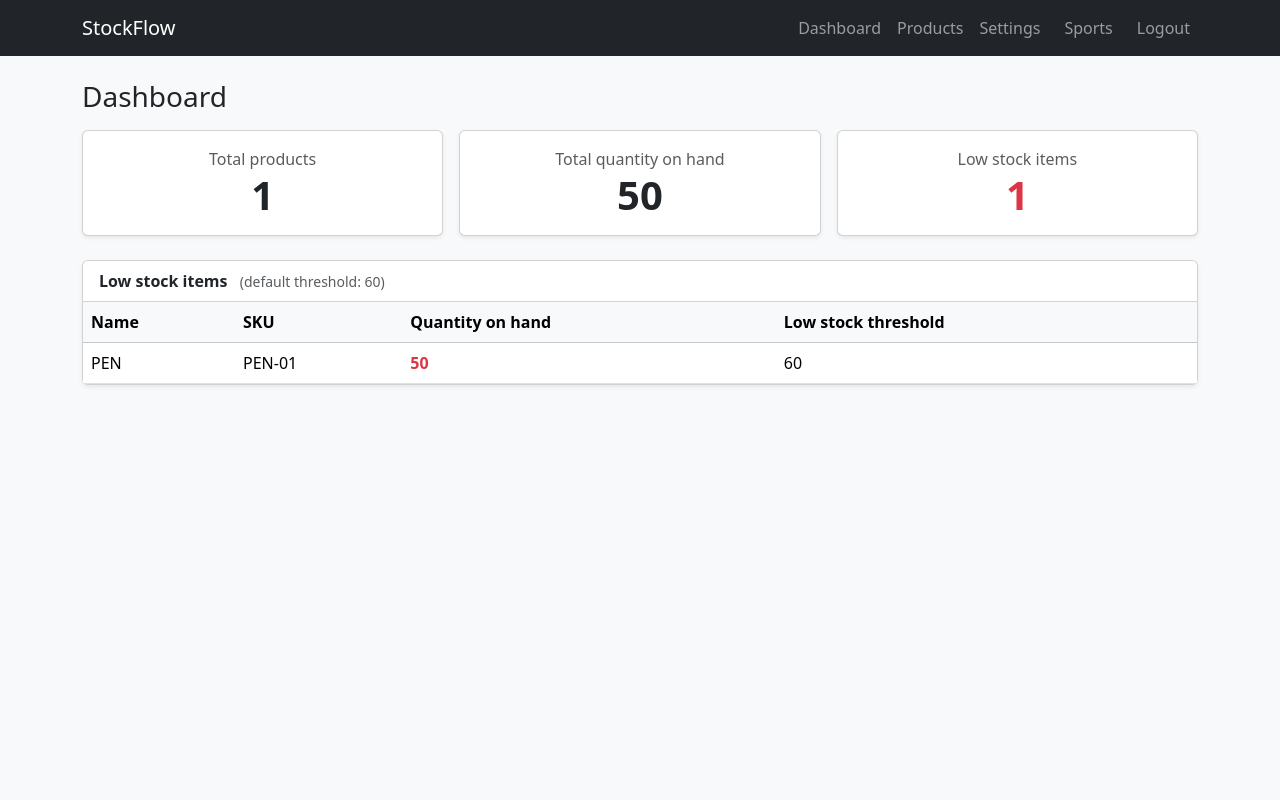
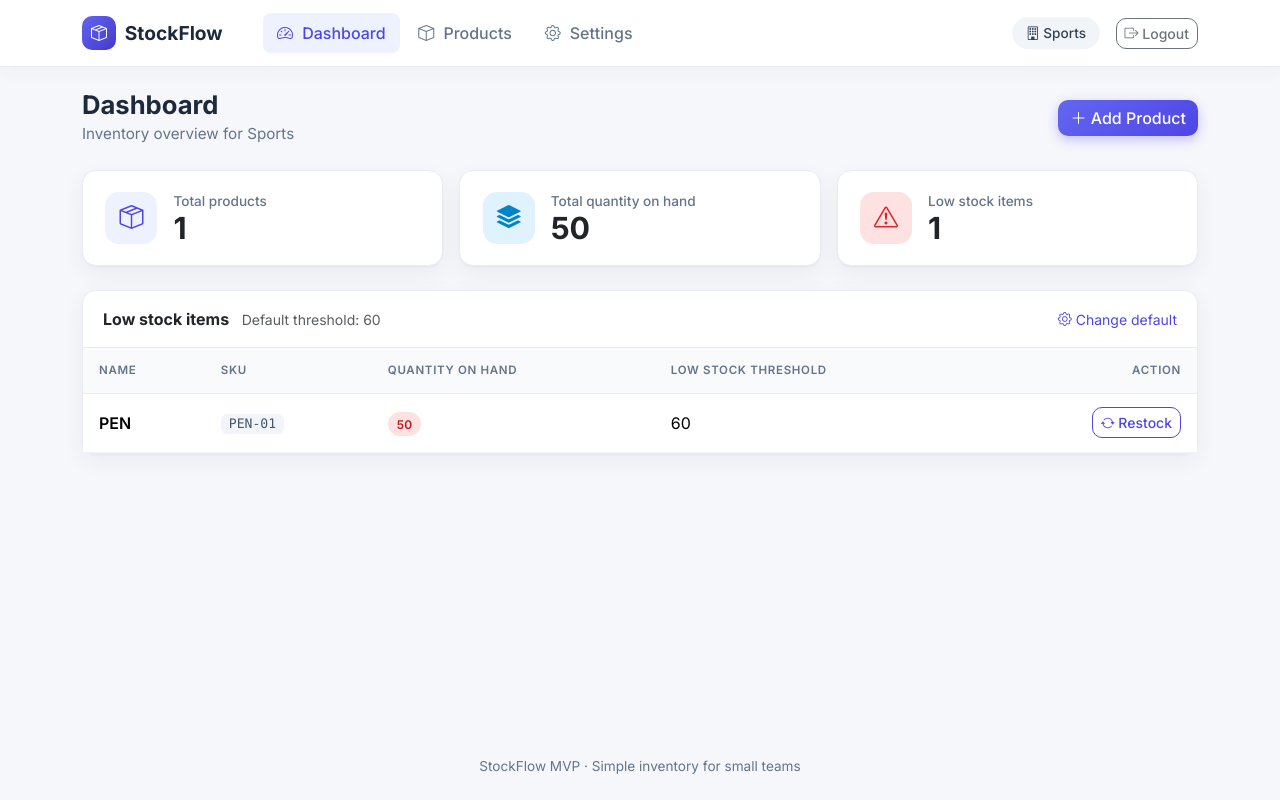
Before and after one commit to tejavaadakatu/stockflow, a Flask app: page /dashboard in a window 1280 px wide. Run offline with Flask 3, Linux system fonts and the light colour scheme; a user stored in the database is signed in.

Commit message:
Redesign UI

```diff
--- /dev/null
+++ b/static/style.css
@@ -0,0 +1,286 @@
+:root {
+    --brand: #4f46e5;
+    --brand-dark: #4338ca;
+    --bg: #f5f7fb;
+    --text: #1e293b;
+    --muted: #64748b;
+    --border: #e8ecf3;
+}
+
+body {
+    font-family: "Inter", "Segoe UI", system-ui, sans-serif;
+    background: var(--bg);
+    color: var(--text);
+    min-height: 100vh;
+    display: flex;
+    flex-direction: column;
+}
+
+main { flex: 1; }
+
+h1, h2, h3, h4 { font-weight: 700; }
+
+a { color: var(--brand); text-decoration: none; }
+a:hover { color: var(--brand-dark); }
+
+/* ---------- Navbar ---------- */
+.app-navbar {
+    background: #fff;
+    padding: 0.7rem 0;
+    box-shadow: 0 1px 0 var(--border), 0 4px 20px rgba(15, 23, 42, 0.04);
+}
+
+.app-navbar .navbar-brand {
+    font-weight: 700;
+    font-size: 1.2rem;
+    color: var(--text);
+}
+
+.brand-logo {
+    display: inline-flex;
+    width: 34px;
+    height: 34px;
+    border-radius: 10px;
+    background: linear-gradient(135deg, #6366f1, #4338ca);
+    color: #fff;
+    align-items: center;
+    justify-content: center;
+    margin-right: 0.55rem;
+    font-size: 1rem;
+}
+
+.app-navbar .nav-link {
+    color: var(--muted);
+    font-weight: 500;
+    border-radius: 8px;
+    padding: 0.5rem 0.9rem !important;
+}
+
+.app-navbar .nav-link i { margin-right: 0.3rem; }
+
+.app-navbar .nav-link:hover,
+.app-navbar .nav-link.active {
+    background: #eef2ff;
+    color: var(--brand);
+}
+
+.org-pill {
+    background: #f1f5f9;
+    color: #334155;
+    padding: 0.35rem 0.85rem;
+    border-radius: 999px;
+    font-size: 0.85rem;
+    font-weight: 500;
+}
+
+/* ---------- Page header ---------- */
+.page-head {
+    display: flex;
+    justify-content: space-between;
+    align-items: center;
+    flex-wrap: wrap;
+    gap: 1rem;
+    margin-bottom: 1.5rem;
+}
+
+.page-title { font-size: 1.6rem; margin: 0; }
+.page-sub { color: var(--muted); margin: 0.15rem 0 0; font-size: 0.95rem; }
+
+/* ---------- Cards ---------- */
+.card {
+    border: 1px solid var(--border);
+    border-radius: 14px;
+    box-shadow: 0 1px 2px rgba(15, 23, 42, 0.04), 0 8px 24px rgba(15, 23, 42, 0.05);
+}
+
+.card.shadow-sm {
+    box-shadow: 0 1px 2px rgba(15, 23, 42, 0.04), 0 8px 24px rgba(15, 23, 42, 0.05) !important;
+}
+
+.card-header {
+    background: #fff;
+    border-bottom: 1px solid var(--border);
+    border-radius: 14px 14px 0 0 !important;
+    padding: 1rem 1.25rem;
+}
+
+/* ---------- Dashboard stat cards ---------- */
+.stat-card {
+    flex-direction: row;
+    align-items: center;
+    gap: 1rem;
+    padding: 1.25rem 1.4rem;
+    transition: transform 0.15s, box-shadow 0.15s;
+}
+
+.stat-card:hover { transform: translateY(-3px); }
+
+.stat-icon {
+    width: 52px;
+    height: 52px;
+    border-radius: 14px;
+    display: flex;
+    align-items: center;
+    justify-content: center;
+    font-size: 1.5rem;
+    flex-shrink: 0;
+}
+
+.icon-indigo { background: #eef2ff; color: #4f46e5; }
+.icon-sky { background: #e0f2fe; color: #0284c7; }
+.icon-red { background: #fee2e2; color: #dc2626; }
+.icon-green { background: #dcfce7; color: #16a34a; }
+
+.stat-label { color: var(--muted); font-size: 0.85rem; font-weight: 500; }
+.stat-value { font-size: 1.9rem; font-weight: 700; line-height: 1.1; }
+
+/* ---------- Tables ---------- */
+.table { margin-bottom: 0; }
+
+.table thead th {
+    background: #f8fafc;
+    text-transform: uppercase;
+    font-size: 0.72rem;
+    letter-spacing: 0.06em;
+    color: var(--muted);
+    font-weight: 600;
+    border-bottom: 1px solid var(--border);
+}
+
+.table > :not(caption) > * > * { padding: 0.85rem 1rem; }
+.table tbody td { border-color: #f1f5f9; vertical-align: middle; }
+
+.sku {
+    font-family: Consolas, monospace;
+    background: #f1f5f9;
+    color: #475569;
+    padding: 0.15rem 0.5rem;
+    border-radius: 6px;
+    font-size: 0.82rem;
+}
+
+.badge-soft {
+    padding: 0.4em 0.75em;
+    border-radius: 999px;
+    font-weight: 600;
+    font-size: 0.75rem;
+}
+
+.badge-soft-danger { background: #fee2e2; color: #b91c1c; }
+.badge-soft-success { background: #dcfce7; color: #15803d; }
+
+.empty-state {
+    text-align: center;
+    padding: 2.5rem 1rem;
+    color: var(--muted);
+}
+
+.empty-state i {
+    display: block;
+    font-size: 2.2rem;
+    color: #cbd5e1;
+    margin-bottom: 0.5rem;
+}
+
+/* ---------- Buttons ---------- */
+.btn { border-radius: 10px; font-weight: 500; }
+
+.btn-primary {
+    background: linear-gradient(135deg, #6366f1, #4f46e5);
+    border: 0;
+    box-shadow: 0 4px 12px rgba(79, 70, 229, 0.3);
+}
+
+.btn-primary:hover,
+.btn-primary:focus {
+    background: linear-gradient(135deg, #4f46e5, #4338ca);
+}
+
+.btn-outline-primary { color: var(--brand); border-color: var(--brand); }
+.btn-outline-primary:hover { background: var(--brand); border-color: var(--brand); }
+
+.btn-icon {
+    width: 34px;
+    height: 34px;
+    padding: 0;
+    display: inline-flex;
+    align-items: center;
+    justify-content: center;
+}
+
+/* ---------- Forms ---------- */
+.form-control,
+.form-select,
+.input-group-text { border-radius: 10px; border-color: #dfe4ee; }
+
+.input-group-text { background: #f8fafc; color: var(--muted); }
+.input-group > .form-control { border-radius: 0 10px 10px 0; }
+.input-group > .input-group-text { border-radius: 10px 0 0 10px; }
+
+.form-control:focus {
+    border-color: var(--brand);
+    box-shadow: 0 0 0 0.2rem rgba(79, 70, 229, 0.15);
+}
+
+.form-label { font-weight: 500; color: #334155; font-size: 0.9rem; }
+
+/* ---------- Alerts ---------- */
+.alert {
+    border: 0;
+    border-radius: 12px;
+    box-shadow: 0 4px 14px rgba(15, 23, 42, 0.06);
+}
+
+/* ---------- Login / Signup ---------- */
+.auth-card {
+    display: grid;
+    grid-template-columns: 1fr 1.1fr;
+    max-width: 920px;
+    margin: 1.5rem auto;
+    background: #fff;
+    border-radius: 20px;
+    overflow: hidden;
+    box-shadow: 0 20px 50px rgba(49, 46, 129, 0.18);
+}
+
+.auth-side {
+    background: linear-gradient(145deg, #4338ca, #6366f1 60%, #818cf8);
+    color: #fff;
+    padding: 2.5rem;
+    display: flex;
+    flex-direction: column;
+    justify-content: center;
+}
+
+.auth-logo {
+    width: 56px;
+    height: 56px;
+    border-radius: 16px;
+    background: rgba(255, 255, 255, 0.18);
+    display: flex;
+    align-items: center;
+    justify-content: center;
+    font-size: 1.7rem;
+    margin-bottom: 1.2rem;
+}
+
+.auth-side p { opacity: 0.9; }
+.auth-points { list-style: none; padding: 0; margin: 1.2rem 0 0; }
+.auth-points li { margin-bottom: 0.6rem; opacity: 0.95; }
+.auth-points i { margin-right: 0.5rem; }
+
+.auth-form { padding: 2.5rem; }
+
+@media (max-width: 768px) {
+    .auth-card { grid-template-columns: 1fr; }
+    .auth-side { display: none; }
+    .auth-form { padding: 1.75rem; }
+}
+
+/* ---------- Footer ---------- */
+.site-footer {
+    text-align: center;
+    color: var(--muted);
+    font-size: 0.85rem;
+    padding: 1.5rem 0;
+}
--- a/templates/base.html
+++ b/templates/base.html
@@ -5,38 +5,48 @@
     <meta name="viewport" content="width=device-width, initial-scale=1">
     <title>{% block title %}StockFlow{% endblock %}</title>
     <link href="https://cdn.jsdelivr.net/npm/bootstrap@5.3.3/dist/css/bootstrap.min.css" rel="stylesheet">
+    <link href="https://cdn.jsdelivr.net/npm/bootstrap-icons@1.11.3/font/bootstrap-icons.min.css" rel="stylesheet">
+    <link href="https://fonts.googleapis.com/css2?family=Inter:wght@400;500;600;700&display=swap" rel="stylesheet">
+    <link href="{{ url_for('static', filename='style.css') }}" rel="stylesheet">
 </head>
-<body class="bg-light">
+<body>
 
-<nav class="navbar navbar-expand navbar-dark bg-dark mb-4">
+{% if current_user.is_authenticated %}
+<nav class="navbar navbar-expand-lg app-navbar sticky-top">
     <div class="container">
-        <a class="navbar-brand" href="{{ url_for('home') }}">StockFlow</a>
-        <ul class="navbar-nav ms-auto align-items-center">
-                        {% if current_user.is_authenticated %}
+        <a class="navbar-brand d-flex align-items-center" href="{{ url_for('dashboard') }}">
+            <span class="brand-logo"><i class="bi bi-box-seam"></i></span> StockFlow
+        </a>
+        <button class="navbar-toggler" type="button" data-bs-toggle="collapse" data-bs-target="#mainNav">
+            <span class="navbar-toggler-icon"></span>
+        </button>
+        <div class="collapse navbar-collapse" id="mainNav">
+            <ul class="navbar-nav me-auto ms-lg-4 gap-lg-1">
                 <li class="nav-item">
-                    <a class="nav-link" href="{{ url_for('dashboard') }}">Dashboard</a>
+                    <a class="nav-link {% if request.endpoint == 'dashboard' %}active{% endif %}"
+                       href="{{ url_for('dashboard') }}"><i class="bi bi-speedometer2"></i> Dashboard</a>
                 </li>
                 <li class="nav-item">
-                    <a class="nav-link" href="{{ url_for('product_list') }}">Products</a>
+                    <a class="nav-link {% if request.endpoint in ['product_list', 'product_new', 'product_edit'] %}active{% endif %}"
+                       href="{{ url_for('product_list') }}"><i class="bi bi-box"></i> Products</a>
                 </li>
                 <li class="nav-item">
-                    <a class="nav-link" href="{{ url_for('settings') }}">Settings</a>
+                    <a class="nav-link {% if request.endpoint == 'settings' %}active{% endif %}"
+                       href="{{ url_for('settings') }}"><i class="bi bi-gear"></i> Settings</a>
                 </li>
-                <li class="nav-item">
-                    <span class="navbar-text mx-3">{{ current_user.organization.name }}</span>
-                </li>
-                <li class="nav-item">
-                    <a class="nav-link" href="{{ url_for('logout') }}">Logout</a>
-                </li>
-            {% else %}
-                <li class="nav-item"><a class="nav-link" href="{{ url_for('login') }}">Login</a></li>
-                <li class="nav-item"><a class="nav-link" href="{{ url_for('signup') }}">Sign up</a></li>
-            {% endif %}
-        </ul>
+            </ul>
+            <div class="d-flex align-items-center gap-3 mt-3 mt-lg-0">
+                <span class="org-pill"><i class="bi bi-building"></i> {{ current_user.organization.name }}</span>
+                <a class="btn btn-sm btn-outline-secondary" href="{{ url_for('logout') }}">
+                    <i class="bi bi-box-arrow-right"></i> Logout
+                </a>
+            </div>
+        </div>
     </div>
 </nav>
+{% endif %}
 
-<div class="container">
+<main class="container py-4">
     {% with messages = get_flashed_messages(with_categories=true) %}
         {% for category, message in messages %}
             <div class="alert alert-{{ category }} alert-dismissible fade show" role="alert">
@@ -47,7 +57,9 @@
     {% endwith %}
 
     {% block content %}{% endblock %}
-</div>
+</main>
+
+<footer class="site-footer">StockFlow MVP &middot; Simple inventory for small teams</footer>
 
 <script src="https://cdn.jsdelivr.net/npm/bootstrap@5.3.3/dist/js/bootstrap.bundle.min.js"></script>
 </body>
--- a/templates/dashboard.html
+++ b/templates/dashboard.html
@@ -2,64 +2,85 @@
 {% block title %}Dashboard - StockFlow{% endblock %}
 
 {% block content %}
-<h3 class="mb-3">Dashboard</h3>
+<div class="page-head">
+    <div>
+        <h1 class="page-title">Dashboard</h1>
+        <p class="page-sub">Inventory overview for {{ current_user.organization.name }}</p>
+    </div>
+    <a href="{{ url_for('product_new') }}" class="btn btn-primary"><i class="bi bi-plus-lg"></i> Add Product</a>
+</div>
 
 <div class="row g-3 mb-4">
     <div class="col-md-4">
-        <div class="card shadow-sm text-center">
-            <div class="card-body">
-                <div class="text-muted">Total products</div>
-                <div class="display-6 fw-bold">{{ total_products }}</div>
+        <div class="card stat-card">
+            <div class="stat-icon icon-indigo"><i class="bi bi-box-seam"></i></div>
+            <div>
+                <div class="stat-label">Total products</div>
+                <div class="stat-value">{{ total_products }}</div>
             </div>
         </div>
     </div>
     <div class="col-md-4">
-        <div class="card shadow-sm text-center">
-            <div class="card-body">
-                <div class="text-muted">Total quantity on hand</div>
-                <div class="display-6 fw-bold">{{ total_quantity }}</div>
+        <div class="card stat-card">
+            <div class="stat-icon icon-sky"><i class="bi bi-stack"></i></div>
+            <div>
+                <div class="stat-label">Total quantity on hand</div>
+                <div class="stat-value">{{ total_quantity }}</div>
             </div>
         </div>
     </div>
     <div class="col-md-4">
-        <div class="card shadow-sm text-center">
-            <div class="card-body">
-                <div class="text-muted">Low stock items</div>
-                <div class="display-6 fw-bold {{ 'text-danger' if low_stock_items else 'text-success' }}">
-                    {{ low_stock_items|length }}
-                </div>
+        <div class="card stat-card">
+            <div class="stat-icon {{ 'icon-red' if low_stock_items else 'icon-green' }}">
+                <i class="bi {{ 'bi-exclamation-triangle' if low_stock_items else 'bi-check2-circle' }}"></i>
+            </div>
+            <div>
+                <div class="stat-label">Low stock items</div>
+                <div class="stat-value">{{ low_stock_items|length }}</div>
             </div>
         </div>
     </div>
 </div>
 
-<div class="card shadow-sm">
-    <div class="card-header bg-white">
-        <strong>Low stock items</strong>
-        <span class="text-muted small ms-2">(default threshold: {{ default_threshold }})</span>
+<div class="card">
+    <div class="card-header d-flex justify-content-between align-items-center">
+        <div>
+            <strong>Low stock items</strong>
+            <span class="text-muted small ms-2">Default threshold: {{ default_threshold }}</span>
+        </div>
+        <a href="{{ url_for('settings') }}" class="small"><i class="bi bi-gear"></i> Change default</a>
     </div>
     <div class="table-responsive">
-        <table class="table table-hover align-middle mb-0">
-            <thead class="table-light">
+        <table class="table table-hover align-middle">
+            <thead>
                 <tr>
                     <th>Name</th>
                     <th>SKU</th>
                     <th>Quantity on hand</th>
                     <th>Low stock threshold</th>
+                    <th class="text-end">Action</th>
                 </tr>
             </thead>
             <tbody>
                 {% for p in low_stock_items %}
                 <tr>
-                    <td>{{ p.name }}</td>
-                    <td>{{ p.sku }}</td>
-                    <td class="text-danger fw-bold">{{ p.quantity_on_hand }}</td>
+                    <td class="fw-semibold">{{ p.name }}</td>
+                    <td><span class="sku">{{ p.sku }}</span></td>
+                    <td><span class="badge-soft badge-soft-danger">{{ p.quantity_on_hand }}</span></td>
                     <td>{{ p.effective_threshold }}</td>
+                    <td class="text-end">
+                        <a href="{{ url_for('product_edit', product_id=p.id) }}" class="btn btn-sm btn-outline-primary">
+                            <i class="bi bi-arrow-repeat"></i> Restock
+                        </a>
+                    </td>
                 </tr>
                 {% else %}
                 <tr>
-                    <td colspan="4" class="text-center text-muted py-4">
-                        No low stock items. Everything is well stocked.
+                    <td colspan="5">
+                        <div class="empty-state">
+                            <i class="bi bi-check2-circle"></i>
+                            No low stock items. Everything is well stocked.
+                        </div>
                     </td>
                 </tr>
                 {% endfor %}
```
Also changed, not shown: templates/login.html (+27 -14 lines), templates/products.html (+32 -22 lines), templates/signup.html (+31 -16 lines).
